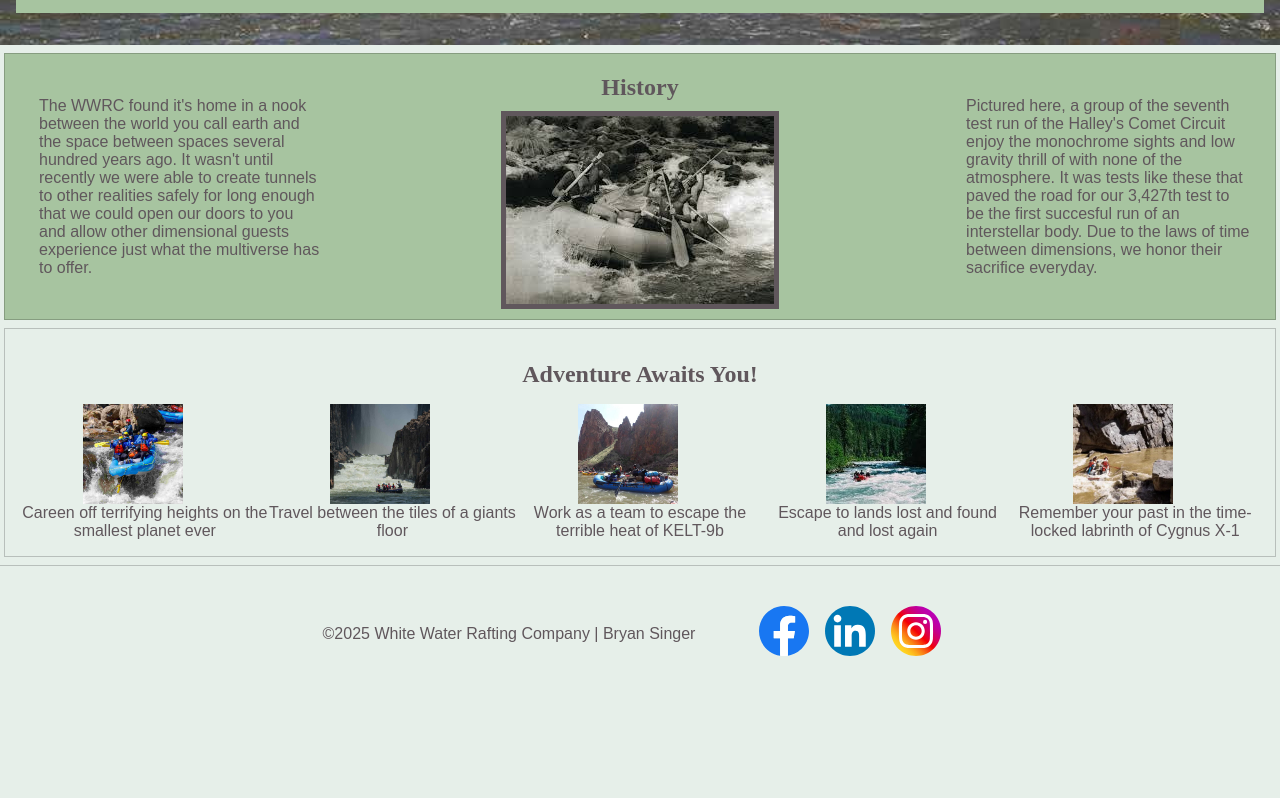
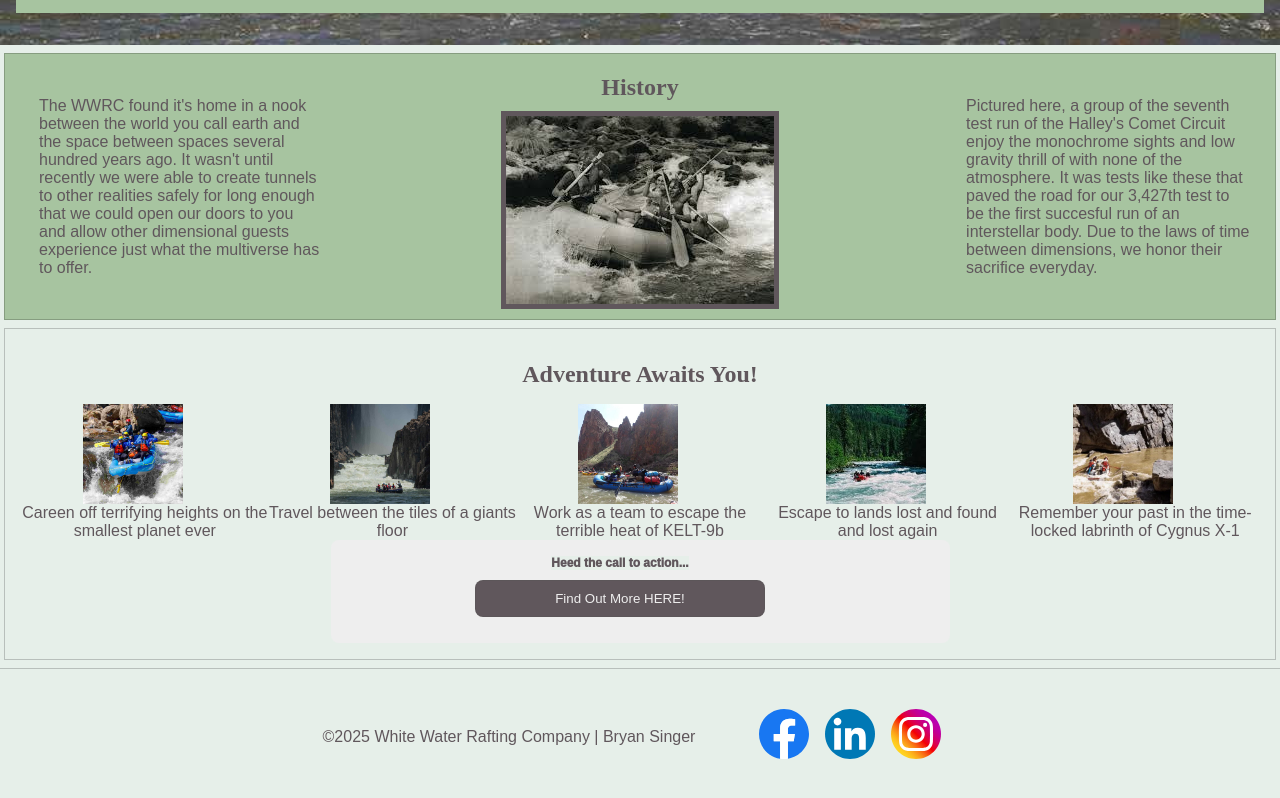
Before and after one commit to Bryan-Singer/wdd130, a plain HTML site: page wwr/about.html in a window 1280 px wide. Shown: the part 862-1660 px from the top of the page. Before the commit the page ends 1563 px from the top, so only its background shows below. Drawn offline with Linux system fonts and the light colour scheme.

Commit message:
Added more buttons and minor bug fixes

```diff
--- a/wwr/about.html
+++ b/wwr/about.html
@@ -75,6 +75,10 @@
                     <figcaption>Remember your past in the time-locked labrinth of Cygnus X-1</figcaption>
                 </figure>
             </div>
+            <form>
+                <label>Heed the call to action...</label>
+                <button type="submit" formaction="trips.html">Find Out More HERE!</button>
+            </form>
         </section>
     </main>
 
--- a/wwr/styles/rafting.css
+++ b/wwr/styles/rafting.css
@@ -179,6 +179,32 @@ h1, h2 {
     display: grid;
     justify-content: center;
     padding: 16px;
+}
+
+#adventure form {
+    text-decoration: none;
+    border: none;
+    text-align: center;
+}
+
+#adventure label {
+    font-weight: 1000;
+}
+
+#adventure button {
+    background-color: var(--accent1-color);
+    color: #eee;
+    padding: 10px 24px;
+    margin: 10px 25%;
+    border-radius: 8px;
+    border: 1px solid #5555;
+    width: 50%;
+}
+
+#adventure button:hover {
+    background-color: var(--secondary-color);
+    box-shadow: 0 8px 16px 0 rgba(0, 0, 0, 0.6);
+    color: #000;
 }
 
 #images {
```
